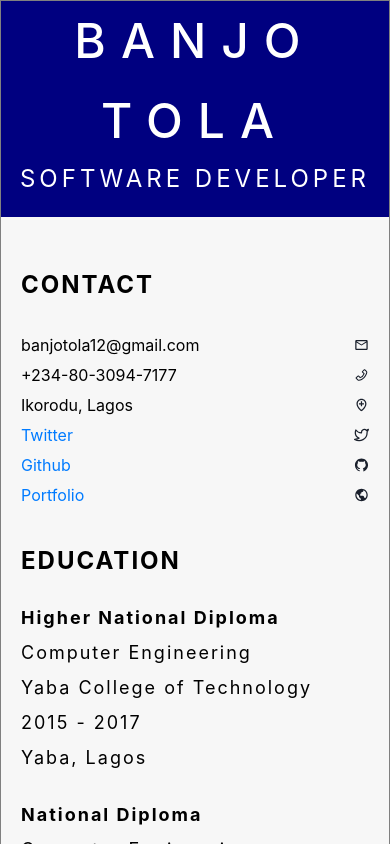
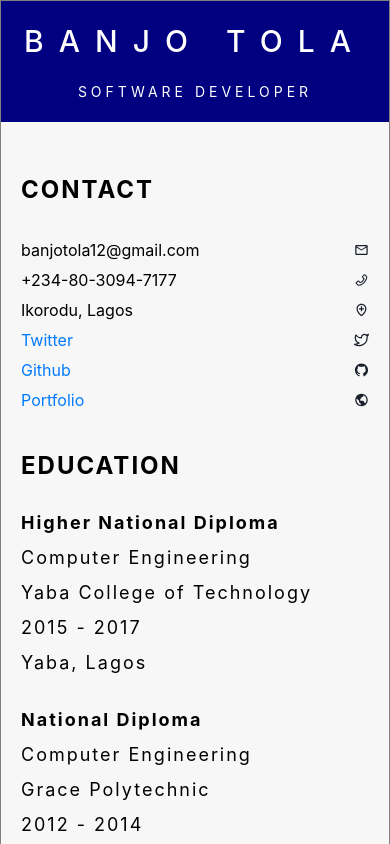
Before and after one commit to Oluwaseun4244/Banjo-Tola-Cv, a Next.js app: page / in a window 390 px wide. Shown: the top 844 px of the page. Built offline with nearby package versions, Linux system fonts and the light colour scheme.

Commit message:
fixing view on mobile

```diff
--- a/pages/index.js
+++ b/pages/index.js
@@ -27,14 +27,14 @@ export default function Home() {
         <meta name="description" content="Generated by create next app" />
         <link rel="icon" href="/favicon.ico" />
       </Head>
-      <Box border={"1px solid gray"} mb={{base: "40px", md: "200px"}}>
+      <Box border={"1px solid gray"} mb={{base: "40px", md: "40px"}}>
         <Box bg="#000080" textAlign={"center"}>
           <Text
             color="white"
             fontWeight={"500"}
             lineHeight="80px"
             letterSpacing="15px"
-            fontSize={"5xl"}
+            fontSize={{base: "3xl", md: "5xl"}}
           >
             BANJO TOLA
           </Text>
@@ -44,7 +44,7 @@ export default function Home() {
             fontWeight={"400"}
 
             letterSpacing="4px"
-            fontSize={"2xl"}
+            fontSize={{base: "sm", md: "2xl"}}
           >
             SOFTWARE DEVELOPER
           </Text>
@@ -468,7 +468,7 @@ export default function Home() {
             >
               I am an insightful and diligent IT Professional with with less
               than a year experience as a software developer, I am very
-              comfortable using React.js, Chakra UI and Bootstrap styling. I
+              comfortable using React.js, Chakra UI and Bootstrap styling. <br/><br/>I
               have a strong desire to make a positive impact in any
               organization. I have excellent reputation for learning very fast,
               willing to learn, unlearn and relearn while delivering effective
```
